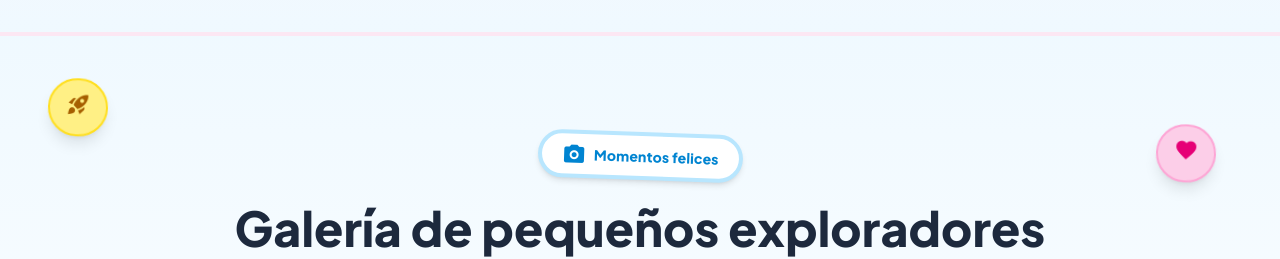
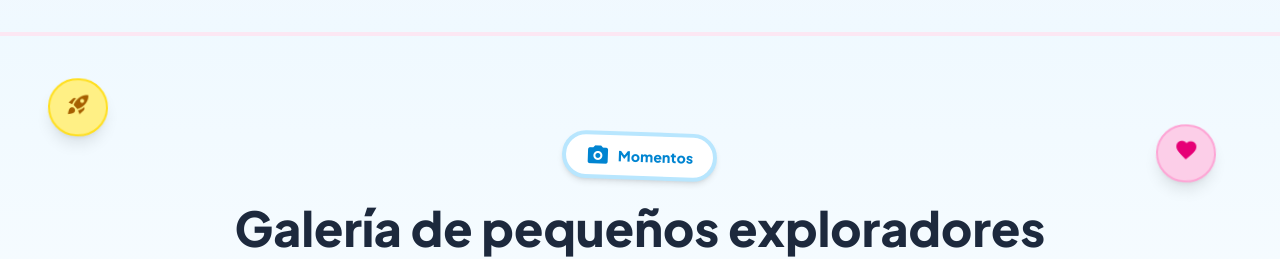
Before and after one commit to jhonelpuerta75/COLEGIO-HOSANNA, a React (Vite) app: page /inicial in a window 1280 px wide. Shown: the part 4060-4319 px from the top of the page. Built offline with nearby package versions, Linux system fonts and the light colour scheme.

Commit message:
solucion vercel

```diff
--- a/src/pages/LevelInicial.tsx
+++ b/src/pages/LevelInicial.tsx
@@ -475,7 +475,7 @@ const LevelInicial: React.FC = () => {
             <div data-aos="fade-up" className="text-center mb-16">
               <div className="inline-flex items-center gap-2 bg-white text-sky-600 px-5 py-2 rounded-full border-4 border-sky-200 shadow-md font-black text-sm rotate-[2deg]">
                 <span className="material-symbols-outlined text-base" style={{ fontVariationSettings: "'FILL' 1" }}>photo_camera</span>
-                Momentos felices
+                Momentos
               </div>
               <h2 className="text-4xl md:text-5xl font-black text-slate-800 mt-6 mb-4">Galería de pequeños exploradores</h2>
               <p className="max-w-2xl mx-auto text-slate-600 font-bold">
```
